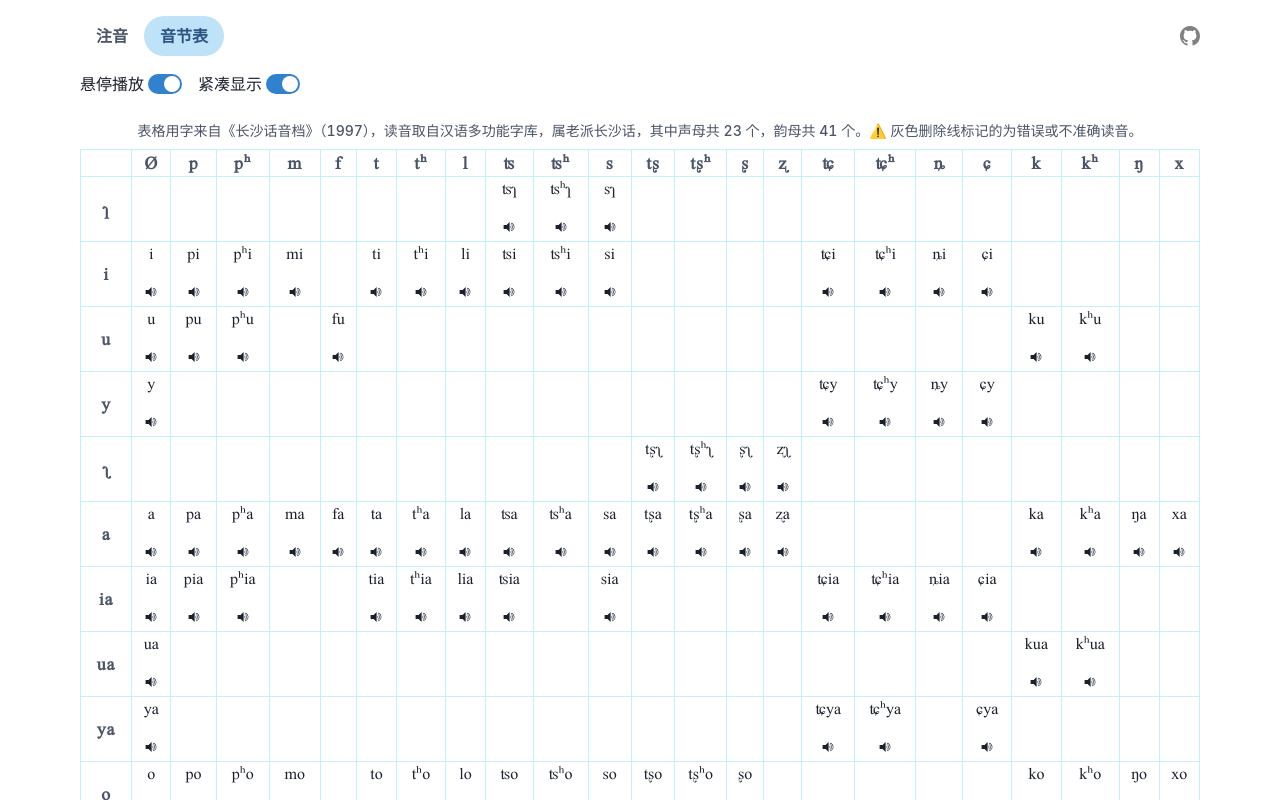
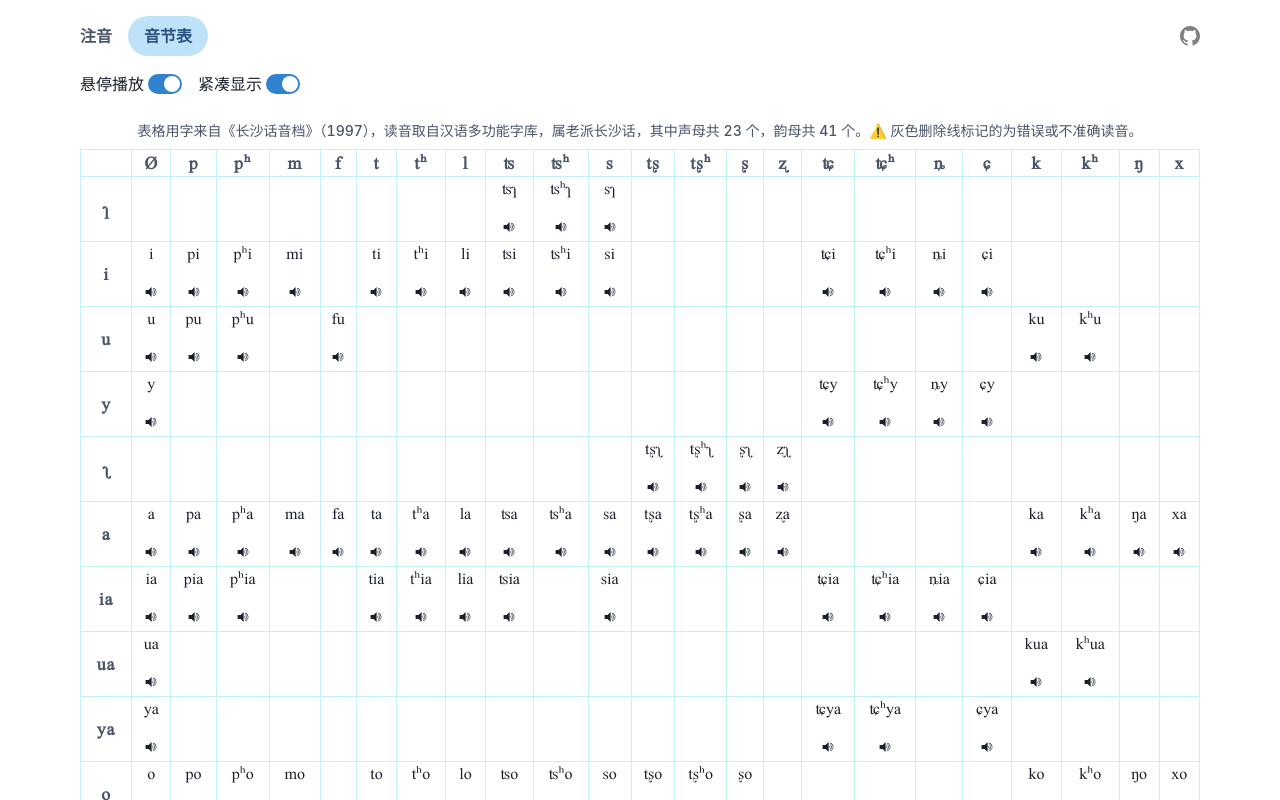
Before and after one commit to ambar/xiangyin, a Next.js app: page /yinjie in a window 1280 px wide. Shown: the top 800 px of the page. Built offline with nearby package versions, Linux system fonts and the light colour scheme.

Commit message:
Update BasePage.tsx

```diff
--- a/biz/BasePage.tsx
+++ b/biz/BasePage.tsx
@@ -15,6 +15,33 @@ type TabKey = keyof typeof tabIndexByPathname
 const BasePage: React.FC<{children: React.ReactNode}> = ({children}) => {
   const router = useRouter()
   const {pathname} = router
+  const tabIndex = tabIndexByPathname[pathname as TabKey]
+  // NOTE: chakra 在上面屏蔽了 tab 键导航（变成了箭头键导航），还不如完成重写不使用它
+  const nav = (
+    <ui.TabList flex={1}>
+      <Link passHref href="/">
+        <ui.Tab as="a">注音</ui.Tab>
+      </Link>
+      <Link passHref href="/yinjie">
+        <ui.Tab as="a">音节表</ui.Tab>
+      </Link>
+    </ui.TabList>
+  )
+  const right = (
+    <ui.Box>
+      <ui.Link
+        isExternal
+        href="https://github.com/ambar/xiangyin"
+        aria-label="GitHub 源码与反馈"
+        display="block"
+        transition="color .15s"
+        sx={{color: 'gray', transition: 'color .15s ease-in-out'}}
+        _hover={{color: 'inherit'}}
+      >
+        <bsi.BsGithub size={20} />
+      </ui.Link>
+    </ui.Box>
+  )
 
   return (
     <ui.Container maxW="6xl" px="0">
@@ -42,34 +69,18 @@ const BasePage: React.FC<{children: React.ReactNode}> = ({children}) => {
 
       <ui.Box pt="4">
         <ui.Tabs
-          px="4"
+          // NOTE: tab 文字与后续主体内容对齐，但移动端可能顶边，需要更好的设计
+          pl={['4', 0]}
+          pr="4"
           variant="soft-rounded"
-          index={tabIndexByPathname[pathname as TabKey]}
+          index={tabIndex}
+          // 转化为 controlled tabs，由 Next.js 处理
           onChange={() => {}}
         >
-          <ui.TabList alignItems="center">
-            <Link passHref href="/">
-              <ui.Tab as="a" _hover={{boxShadow: 'none'}}>
-                注音
-              </ui.Tab>
-            </Link>
-            <Link passHref href="/yinjie">
-              <ui.Tab as="a" _hover={{boxShadow: 'none'}}>
-                音节表
-              </ui.Tab>
-            </Link>
-            <ui.Box ml="auto">
-              <ui.Link
-                isExternal
-                href="https://github.com/ambar/xiangyin"
-                aria-label="GitHub 源码与反馈"
-                sx={{color: 'gray', transition: 'color .15s ease-in-out'}}
-                _hover={{color: 'inherit'}}
-              >
-                <bsi.BsGithub size={20} />
-              </ui.Link>
-            </ui.Box>
-          </ui.TabList>
+          <ui.HStack>
+            {nav}
+            {right}
+          </ui.HStack>
         </ui.Tabs>
         <ui.Box p="4">{children}</ui.Box>
       </ui.Box>
```
